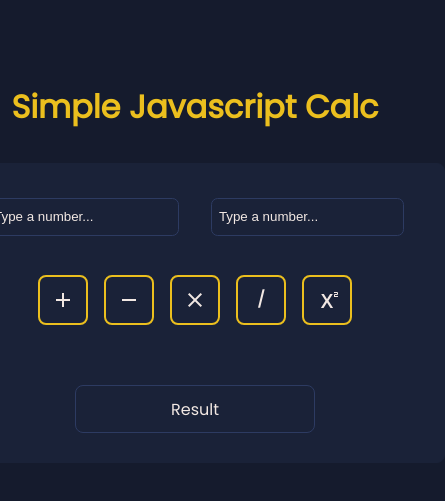
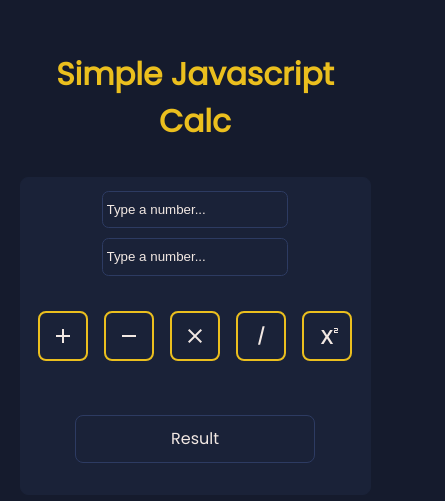
Before and after one commit to damiankleczek/js-simple-calc-oop, a website with bundled scripts: page index.html in a window 390 px wide. Shown: the part 149-650 px from the top of the page, 445 px wide, since content can reach past the window. Built offline with nearby package versions, Linux system fonts and the light colour scheme.

Commit message:
Make website responsive

```diff
--- a/style.css
+++ b/style.css
@@ -28,9 +28,17 @@ body {
   height: 100vh;
 }
 
+main {
+  display: flex;
+  flex-direction: column;
+  justify-content: center;
+  width: min(90%, 31.25em);
+  height: 90%;
+}
+
 .title {
-  display: flex;
-  justify-content: center;
+  font-size: clamp(1.5em, 8vw, 2em);
+  text-align: center;
   color: var(--yellow);
 }
 
@@ -39,24 +47,30 @@ body {
   flex-direction: column;
   border: 0.0625em solid var(--dark-gray);
   border-radius: 0.5em;
-  margin-top: 2em;
+  margin-top: clamp(0.25em, 5vh, 2em);
   padding: 0.5em;
-  width: 31.25em;
-  height: 18.75em;
+  min-width: 13em;
+  height: min(90%, 19.875em);
   background-color: var(--dark-gray);
 }
 
 .inputs {
   display: flex;
   flex: 1;
+  flex-wrap: wrap;
   justify-content: space-evenly;
   align-items: center;
+  margin-inline: 0.5em;
+}
+
+.inputs div {
+  margin: 0.2em 0.5em;
 }
 
 input {
   border: 0.0625em solid var(--grayish-blue);
   border-radius: 0.5em;
-  padding: 0.5em;
+  padding: 0.25em;
   height: 2.8em;
   background-color: transparent;
   color: var(--beige);
@@ -80,8 +94,10 @@ input::placeholder {
   display: flex;
   flex: 1;
   justify-content: center;
+  align-items: center;
+  flex-wrap: wrap;
   gap: 1em;
-  margin-top: 0.8em;
+  margin: 0.5em 0;
 }
 
 .btn {
@@ -116,6 +132,8 @@ input::placeholder {
   align-items: center;
   border: 0.0625em solid var(--grayish-blue);
   border-radius: 0.5em;
+  margin: 0.2em 0;
+  padding: 0.5em;
   width: 15em;
   height: 3em;
   color: var(--beige);
```
